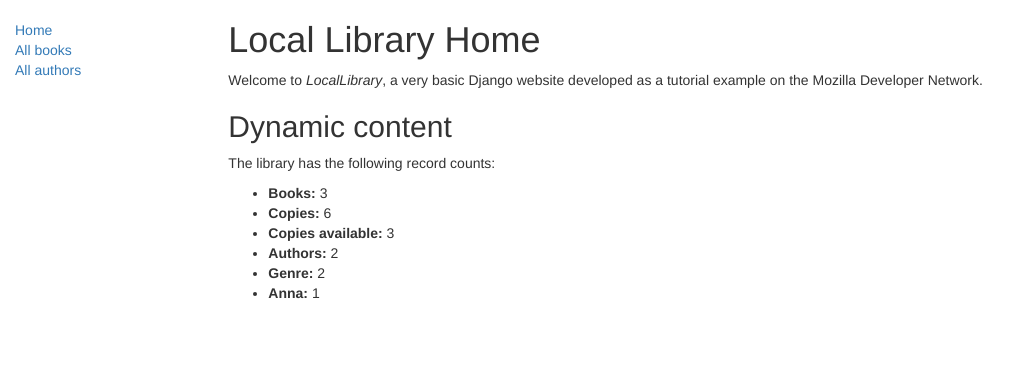
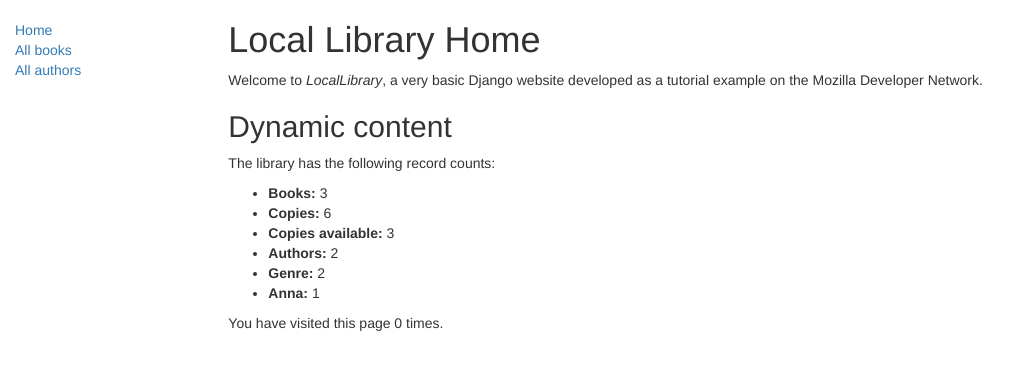
Before and after one commit to Grigory-Seritsan/locallibrary-web-site, a Django app: page /catalog/ in a window 1280 px wide. Shown: the top 370 px of the page, without its empty margins (0-1030 px from the left). Run offline with Django 4.2, Linux system fonts and the light colour scheme; data comes from the database, SQL or seed files in the repository; some libraries are stand-ins or nearby versions.

Commit message:
append num_visits

```diff
--- a/locallibrary/catalog/templates/index.html
+++ b/locallibrary/catalog/templates/index.html
@@ -17,4 +17,5 @@
     <li><strong>Anna:</strong> {{ num_anna }}</li>
   </ul>
 
+  <p>You have visited this page {{ num_visits }}{% if num_visits == 1 %} time{% else %} times{% endif %}.</p>
 {% endblock %}
```
